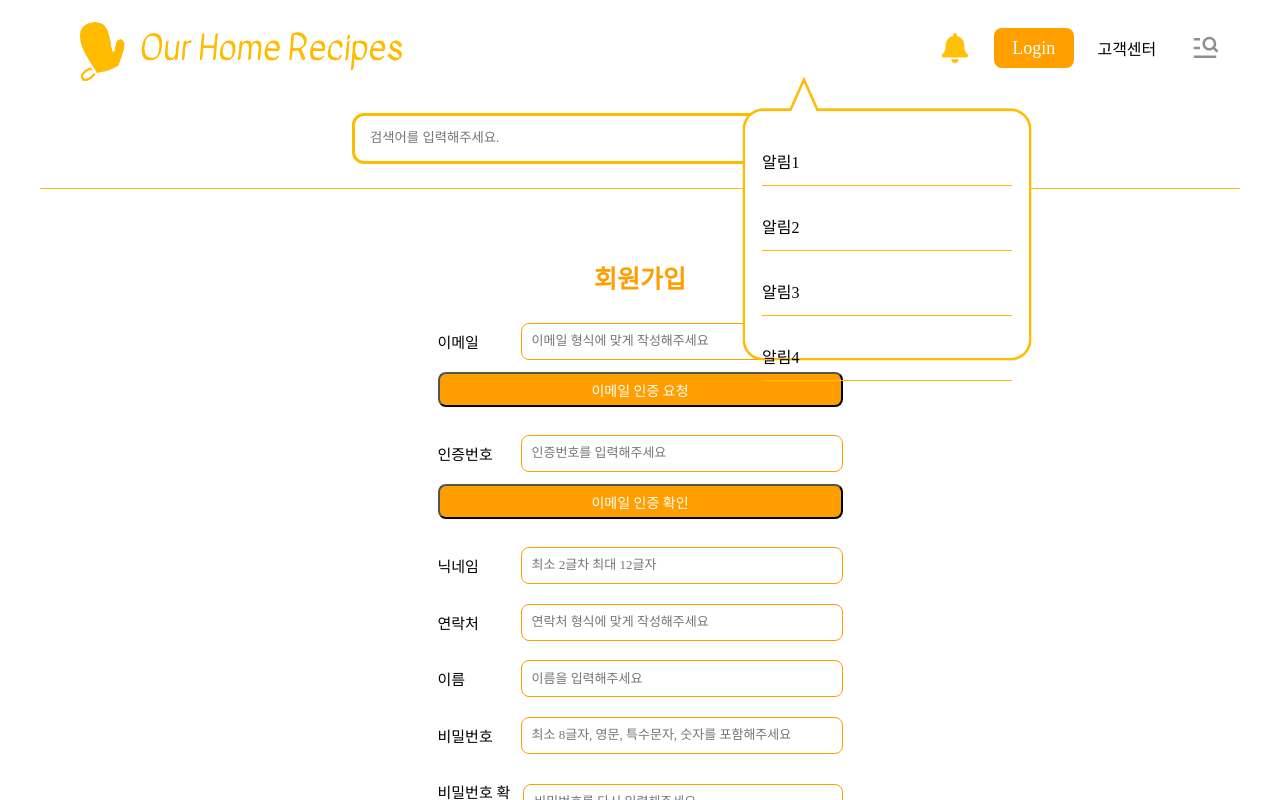
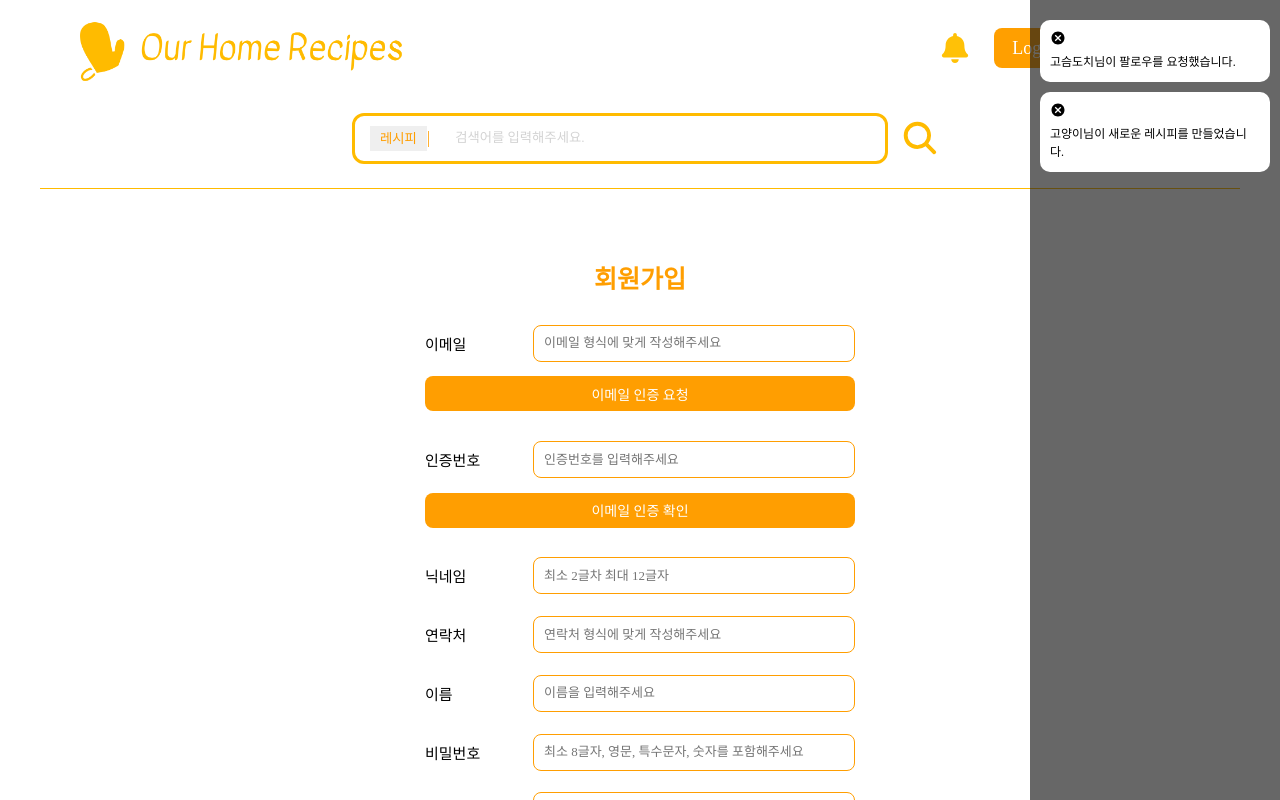
Before and after one commit to OurHomeRecipe/our-home-recipe-frontend, a React (Create React App) app: page /join in a window 1280 px wide. Both pictures are taken after a click on the icon 955 px from the left and 48 px from the top of the page. Shown: the top 800 px of the page. Built offline with nearby package versions, Linux system fonts and the light colour scheme; no server answers; a web font is replaced by a local one.

Commit message:
UI수정

```diff
--- a/src/appmain/RootStore.ts
+++ b/src/appmain/RootStore.ts
@@ -6,6 +6,7 @@ import storage from "redux-persist/lib/storage";            // 기본적으로 l
 import sample from "../features/sample/sampleSlice";
 import sidebar from "../features/sidebar/sidebarSlice";
 import login from "../features/login/loginSlice";
+import alert from "../features/alert/alertSlice";
 
 const persistConfig = {
     key: "root",                                            // 상태 저장의 루트 키
@@ -17,7 +18,8 @@ const persistConfig = {
 const reducers = combineReducers({
     sample,
     sidebar,
-    login
+    login,
+    alert
 })
 
 const persistedReducer = persistReducer(persistConfig, reducers);
--- a/src/css/mainlayout.module.css
+++ b/src/css/mainlayout.module.css
@@ -98,6 +98,9 @@
 }
 
 .searchBox{
+    align-items: center;
+    justify-content: flex-start;
+    display: flex;
     width: 500px;
     height: 45px;
     border: 3px solid #ffbb00;
@@ -106,8 +109,34 @@
     margin: 0px 12px;
 }
 
+.searchBox select{
+    border: none;
+    color: #ff9e01;
+}
+
+.searchBox p { color: #ff9e01;}
+
+.searchBox input{
+    border: none;
+    width: 300px;
+    margin-left: 15px;
+}
+
+.searchBox input::placeholder{
+    color: lightgray;
+}
+
 .footer_frame{
     width: 1200px;
     height: 30px;
     border-top: 1px solid #ffbb00;
 }
+
+.alertMessageBox{
+    width: 100%;
+    height: 100%;
+    display: flex;
+    flex-direction: column;
+    align-items: center;
+    padding: 15px 0px;
+}
--- a/src/css/pages/joinpage.module.css
+++ b/src/css/pages/joinpage.module.css
@@ -16,7 +16,7 @@
 .frame button {
     background-color: #ff9e01;
     color: white;
-    width: 405px;
+    width: 430px;
     height: 35px;
     border-radius: 8px;
     font-size: 14px;
@@ -24,7 +24,7 @@
 }
 
 .joinBox{
-    width: 405px;
+    width: 430px;
     display: flex;
     align-items: center;
     justify-content: space-between;
--- /dev/null
+++ b/src/features/alert/alertSlice.jsx
@@ -0,0 +1,32 @@
+import { createSlice } from "@reduxjs/toolkit";
+
+
+const alertSlice = createSlice({
+    name: 'alert',
+
+    initialState: {
+        showUI: false
+    },
+    reducers: {
+        toggleAlertUI: (state) => {
+            state.showUI = !state.showUI
+        }
+        // // 로그인 화면 보이는지 여부
+        // toggleLoginPage: (state, action) => {
+        //     state.loginPageShow = action.payload;
+        // },
+        // //로그인 상태 여부
+        // toggleLoginState: (state, action) => {
+        //     state.loginState = action.payload;
+        // },
+        // toggleAccessToken:(state, action) => {
+        //     state.accessToken = action.payload;
+        // },
+        // toggleRefreshToken:(state, action) => {
+        //     state.refreshToken = action.payload;
+        // },
+    }
+});
+
+export const { toggleAlertUI } = alertSlice.actions;
+export default alertSlice.reducer;
--- a/src/index.css
+++ b/src/index.css
@@ -14,7 +14,7 @@ svg{
     cursor: pointer;
 }
 
-input, h1, p, button, textarea {
+input, h1, p, button, textarea, select {
     font-family: 'CookieRun-Regular';
 }
 
@@ -25,3 +25,8 @@ input, textarea, select{
 select{
     appearance: none;
 }
+
+button {
+    border: none;
+    cursor: pointer;
+}
--- /dev/null
+++ b/src/layouts/MainLayout/alert/alert.container.jsx
@@ -0,0 +1,26 @@
+import React from 'react'
+import AlertUI from './alert.presenter'
+import { useAppSelector } from '../../../appmain/RootStore';
+
+export default function Alert() {
+
+    const isAlertUI = useAppSelector((state) => state.alert.showUI);
+
+    const messages = [
+      {
+          id: 1,
+          content: '고슴도치님이 팔로우를 요청했습니다.'
+      },
+      {
+        id: 2,
+        content: '고양이님이 새로운 레시피를 만들었습니다.'
+    }
+  ]
+
+  return (
+    <AlertUI
+    isAlertUI={isAlertUI}
+    messages={messages}
+    />
+  )
+}
--- /dev/null
+++ b/src/layouts/MainLayout/alert/alert.presenter.jsx
@@ -0,0 +1,49 @@
+import React from 'react'
+import style from '../../../css/mainlayout.module.css'
+import styled, { keyframes } from 'styled-components'
+import AlertMessage from './alertMessage/alertMessage'
+
+const AlertFrame = styled.div`
+  position: fixed;
+  top: 0px;
+  right: 0px;
+  width: 250px;
+  height: 100%;
+  background-color: #191919a8;
+  display: ${(props) => (props.show ? 'block' : 'none')};
+  animation: ${(props) => (props.show ? slideOut : slideIn)} 0.5s ease-in-out;
+`
+const slideIn = keyframes`
+    from {
+      display: block;
+      width: 250px;
+      opacity: 1;
+    }
+    to {
+        width: 0;
+        opacity: 0;
+        overflow: hidden;
+        visibility: hidden;
+    }
+`
+const slideOut = keyframes`
+    from {
+      width: 0;
+      opacity: 0;
+    }
+    to {
+      width: 250px;
+      opacity: 1;
+    }
+`
+
+
+export default function AlertUI({isAlertUI, messages}) {
+  return (
+    <AlertFrame show={isAlertUI}>
+      <div className={style.alertMessageBox}>
+        {messages.map((message) => <AlertMessage key={message.id} text={message.content}/>)}
+      </div>
+    </AlertFrame>
+  )
+}
--- /dev/null
+++ b/src/layouts/MainLayout/alert/alertMessage/alertMessage.jsx
@@ -0,0 +1,29 @@
+import React from 'react'
+import styled from 'styled-components'
+import { IoMdCloseCircle } from "react-icons/io";
+
+const MessageFrame = styled.div`
+    width: 230px;
+    background-color: white;
+    margin: 5px 0px;
+    padding: 10px 10px;
+    border-radius: 10px;
+    box-sizing: border-box;
+`
+
+const MessageText = styled.p`
+    font-size: 12px;
+    margin: 2px 0px;
+`;
+
+export default function AlertMessage({text}) {
+
+
+
+  return (
+    <MessageFrame>
+        <IoMdCloseCircle />
+        <MessageText>{text}</MessageText>
+    </MessageFrame>
+  )
+}
--- a/src/layouts/MainLayout/header/header.container.jsx
+++ b/src/layouts/MainLayout/header/header.container.jsx
@@ -5,12 +5,14 @@ import { toggleLoginPage } from "../../../features/login/loginSlice";
 import { useNavigate } from "react-router-dom";
 import HeaderUI from "./header.presenter";
 import { getProfile } from "../../../api/axios/get.me.profile";
+import { toggleAlertUI } from "../../../features/alert/alertSlice";
 
 
 export default function Header(){
 
 
     const isLogin = useAppSelector((state) => state.login.loginState);
+    const isAlertUI = useAppSelector((state) => state.alert.showUI);
     const [profile, setProfile] = useState([]);
 
     useEffect(() => {
@@ -39,12 +41,8 @@ export default function Header(){
         dispatch(toggleSidebar());
       };
 
-    // 알림창
-    const [alertMessage, setAlertMessage] = useState(false);
-
     const showAlert = () => {
-        setAlertMessage((prev) => !prev);
-        console.log(alertMessage);
+        dispatch(toggleAlertUI());
     }
 
     const handleLogo = () => navigate('/');
@@ -68,11 +66,11 @@ export default function Header(){
     return(
         <HeaderUI
         isLogin={isLogin}
+        showAlert={showAlert}
+        isAlertUI={isAlertUI}
         handleLogo={handleLogo}
         profile={profile}
         handleToggle={handleToggle}
-        alertMessage={alertMessage}
-        showAlert={showAlert}
         handleProfil={handleProfil}
         handleLogin={handleLogin}
         handleLogout={handleLogout}
--- a/src/layouts/MainLayout/header/header.presenter.jsx
+++ b/src/layouts/MainLayout/header/header.presenter.jsx
@@ -1,8 +1,8 @@
-import React from 'react'
 import style from "../../../css/mainlayout.module.css"
 import header from "../../../css/header.module.css"
 import { FaBell } from "react-icons/fa";
 import { RiMenuSearchLine } from "react-icons/ri";
+import Alert from '../alert/alert.container';
 
 
 export default function HeaderUI({
@@ -10,7 +10,7 @@ export default function HeaderUI({
     profile,
     handleLogo,
     handleToggle,
-    alertMessage,
+    isAlertUI,
     showAlert,
     handleProfil,
     handleLogin,
@@ -24,13 +24,18 @@ export default function HeaderUI({
         {isLogin
             ?
             <div className={header.menuBox_login_true}>
+                {/* 알림창 */}
                 <FaBell className={style.alertIcon} onClick={showAlert} />
+
                 <div className={header.profileBox}>
                     <div className={header.profile} onClick={handleProfil}></div>
                     <p>{profile.nickname}</p>
                     <button className={style.loginBtn} onClick={handleLogout}>Logout</button>
                 </div>
+
                 <p>고객센터</p>
+
+                {/* 카테고리 */}
                 <RiMenuSearchLine className={style.sidebarIcon} onClick={handleToggle}/>
             </div>
             :
@@ -43,14 +48,6 @@ export default function HeaderUI({
 
         }
 
-
-    {/* 알림창 */}
-    <div className={`${header.messageBox} ${alertMessage ? header.alertShow : header.alertHide}`}>
-        <p>알림1</p>
-        <p>알림2</p>
-        <p>알림3</p>
-        <p>알림4</p>
-    </div>
 </div>
   )
 }
--- a/src/layouts/MainLayout/index.jsx
+++ b/src/layouts/MainLayout/index.jsx
@@ -9,6 +9,7 @@ import { useEffect } from "react";
 import { getProfile } from "../../api/axios/get.me.profile";
 import Header from "./header/header.container";
 import SearchComponent from "./search/search.container";
+import Alert from "./alert/alert.container";
 
 
 
@@ -30,7 +31,7 @@ export default function MainLayout(){
             <Sidebar/>
             <Outlet/>
             <Footer/>
-
+            <Alert/>
             {isLogin ? <LoginPage/> : ''}
         </div>
     )
--- a/src/layouts/MainLayout/search/search.presenter.jsx
+++ b/src/layouts/MainLayout/search/search.presenter.jsx
@@ -5,7 +5,14 @@ import { IoSearch } from "react-icons/io5";
 export default function SearchComponentUI() {
   return (
     <div className={style.search_frame}>
-        <input type="text" className={style.searchBox} placeholder="검색어를 입력해주세요."/>
+      <div className={style.searchBox}>
+        <select>
+          <option>레시피</option>
+          <option>사용자</option>
+        </select>
+        <p>|</p>
+        <input type="text"  placeholder="검색어를 입력해주세요."/>
+      </div>
         <IoSearch size={40} color="#ffbb00" />
     </div>
   )
```
